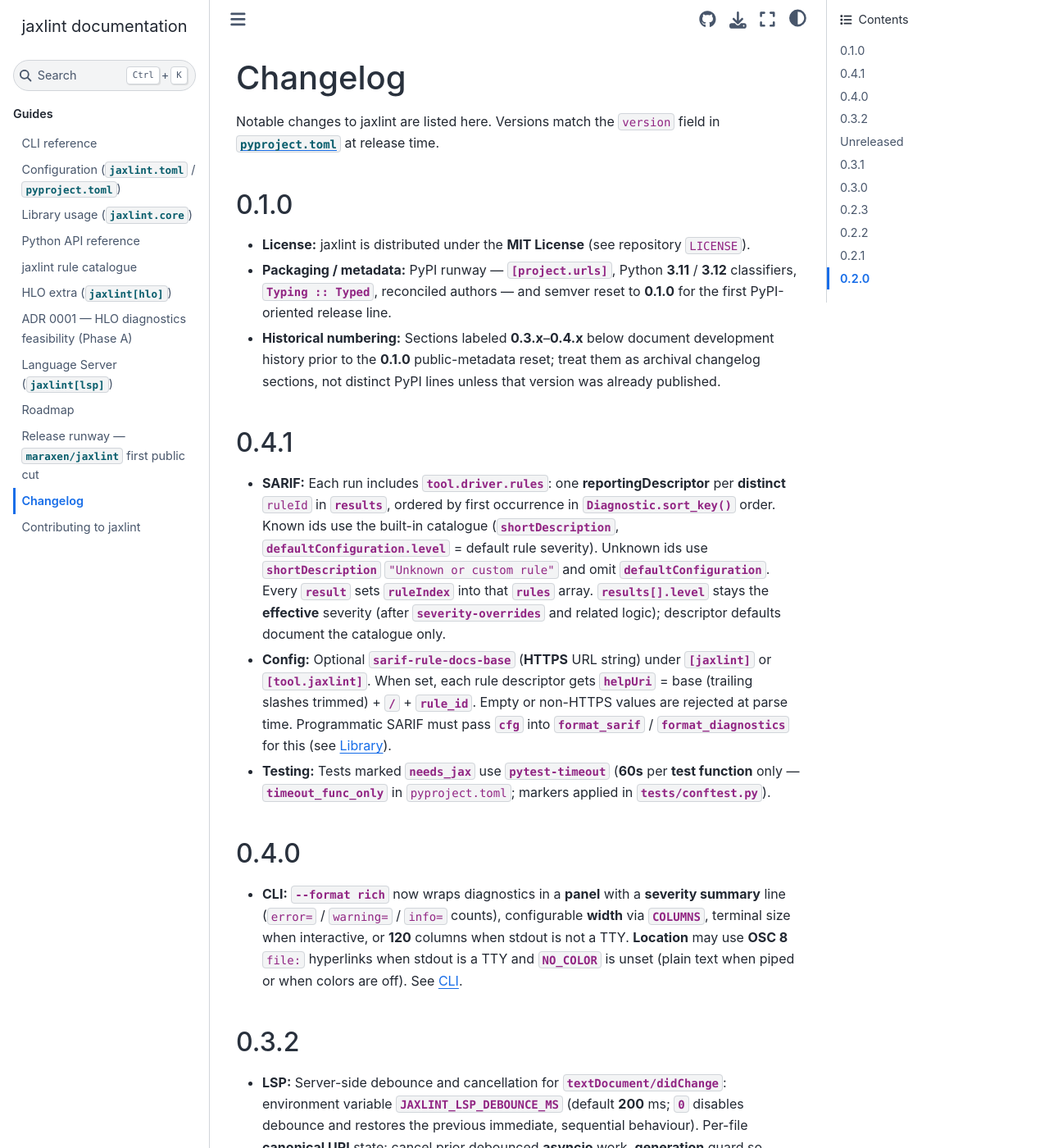
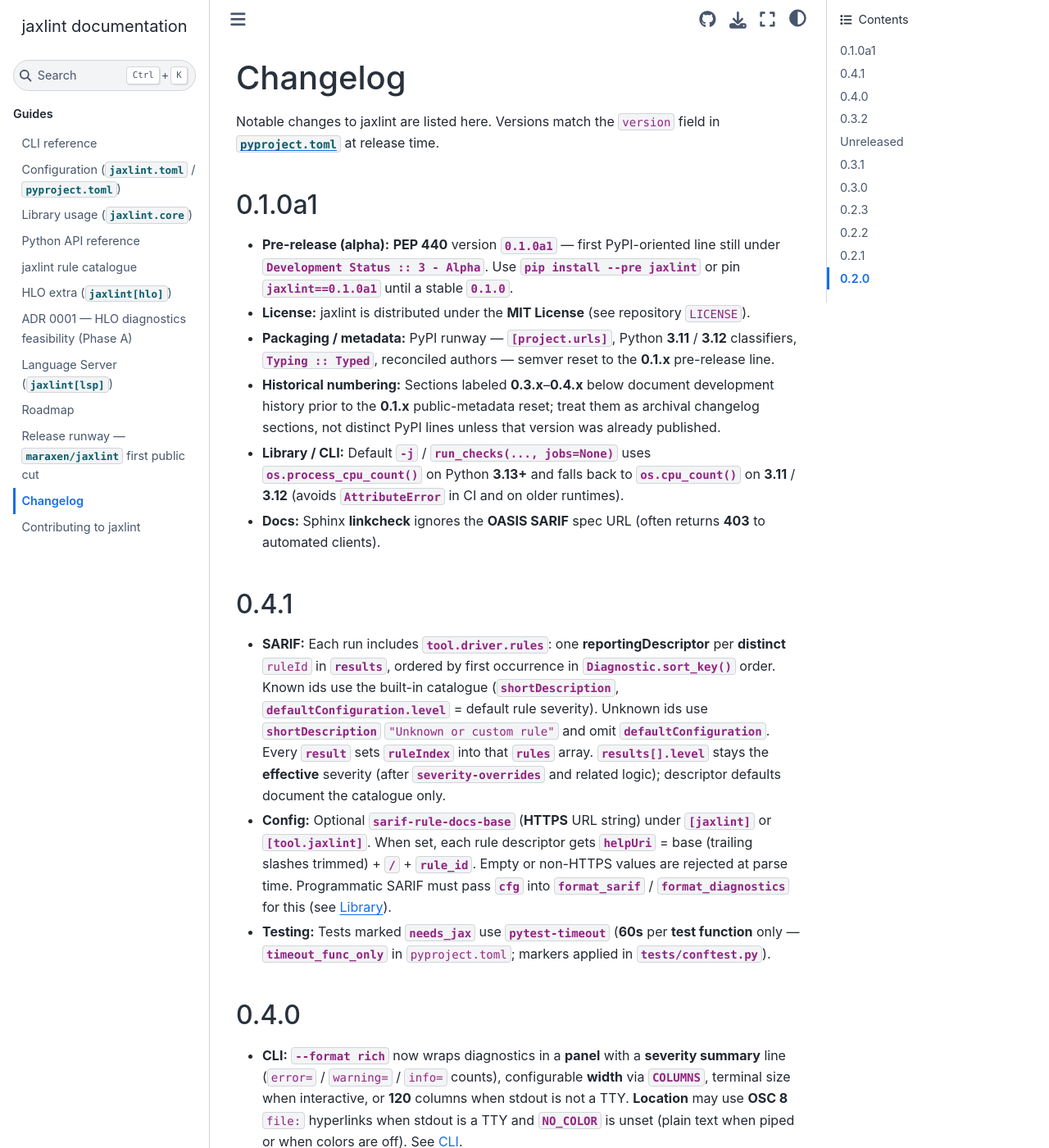
Before and after one commit to maraxen/jaxlint, a Sphinx documentation site: the page built from docs/changelog.md, in a window 1280 px wide and 1400 px high. Shown: the whole window at 82% size. Built offline with Sphinx 7.4.7 and the Sphinx Book theme 1.1.4, drawn with Linux system fonts in a browser that asks for light colours; some of the changed text lies outside the part shown.

Commit message:
chore(release): bump to 0.1.0a1 alpha prerelease
PEP 440 pre-release for first PyPI line; changelog, roadmap, lsp footnote,
and runway RR8 aligned. Document pip install --pre for alphas.

Co-authored-by: Cursor <cursoragent@cursor.com>

```diff
--- a/docs/changelog.md
+++ b/docs/changelog.md
@@ -2,11 +2,14 @@
 
 Notable changes to jaxlint are listed here. Versions match the `version` field in [`pyproject.toml`](https://github.com/maraxen/jaxlint/blob/main/pyproject.toml) at release time.
 
-## 0.1.0
+## 0.1.0a1
 
+- **Pre-release (alpha):** **PEP 440** version **`0.1.0a1`** — first PyPI-oriented line still under **`Development Status :: 3 - Alpha`**. Use **`pip install --pre jaxlint`** or pin **`jaxlint==0.1.0a1`** until a stable **`0.1.0`**.
 - **License:** jaxlint is distributed under the **MIT License** (see repository `LICENSE`).
-- **Packaging / metadata:** PyPI runway — **`[project.urls]`**, Python **3.11** / **3.12** classifiers, **`Typing :: Typed`**, reconciled authors — and semver reset to **0.1.0** for the first PyPI-oriented release line.
-- **Historical numbering:** Sections labeled **0.3.x**–**0.4.x** below document development history prior to the **0.1.0** public-metadata reset; treat them as archival changelog sections, not distinct PyPI lines unless that version was already published.
+- **Packaging / metadata:** PyPI runway — **`[project.urls]`**, Python **3.11** / **3.12** classifiers, **`Typing :: Typed`**, reconciled authors — semver reset to the **0.1.x** pre-release line.
+- **Historical numbering:** Sections labeled **0.3.x**–**0.4.x** below document development history prior to the **0.1.x** public-metadata reset; treat them as archival changelog sections, not distinct PyPI lines unless that version was already published.
+- **Library / CLI:** Default **`-j`** / **`run_checks(..., jobs=None)`** uses **`os.process_cpu_count()`** on Python **3.13+** and falls back to **`os.cpu_count()`** on **3.11** / **3.12** (avoids **`AttributeError`** in CI and on older runtimes).
+- **Docs:** Sphinx **linkcheck** ignores the **OASIS SARIF** spec URL (often returns **403** to automated clients).
 
 ## 0.4.1
 
--- a/docs/lsp.md
+++ b/docs/lsp.md
@@ -27,7 +27,7 @@ Wire your editor to launch one of the above with **stdio** transport. There is n
 |----------|---------|---------|
 | **`JAXLINT_LSP_DEBOUNCE_MS`** | Milliseconds to debounce **`textDocument/didChange`** before running diagnostics on the buffer | **200**. Set to **`0`** to disable debounce and use the same sequential, immediate republish path as pre-debounce releases. |
 
-*No other **`JAXLINT_*`** environment variables are read by the server (as of **0.1.0**).*
+*No other **`JAXLINT_*`** environment variables are read by the server (as of **0.1.0a1**).*
 
 ### Lifecycle (not configurable via env)
 
--- a/pyproject.toml
+++ b/pyproject.toml
@@ -4,7 +4,7 @@ build-backend = "hatchling.build"
 
 [project]
 name = "jaxlint"
-version = "0.1.0"
+version = "0.1.0a1"
 description = "CLI and library for JAX-oriented static checks, docstring quality, and optional HLO analysis"
 readme = "README.md"
 requires-python = ">=3.11"
--- a/src/jaxlint/__init__.py
+++ b/src/jaxlint/__init__.py
@@ -6,4 +6,4 @@ from importlib.metadata import PackageNotFoundError, version
 try:
     __version__ = version("jaxlint")
 except PackageNotFoundError:
-    __version__ = "0.1.0"
+    __version__ = "0.1.0a1"
```
Also changed, not shown: other parts of docs/changelog.md (+0 -2 lines), docs/roadmap.md (+2 -2 lines), docs/runway.md (+2 -2 lines), 1 other file.
